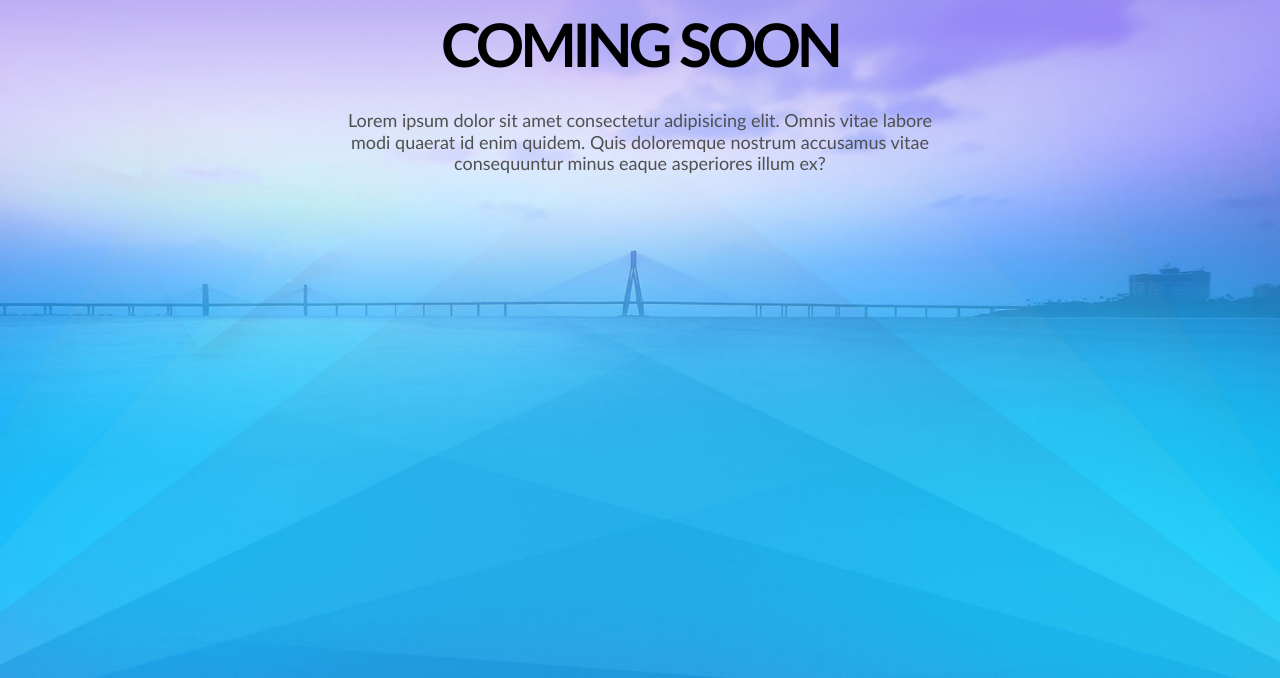
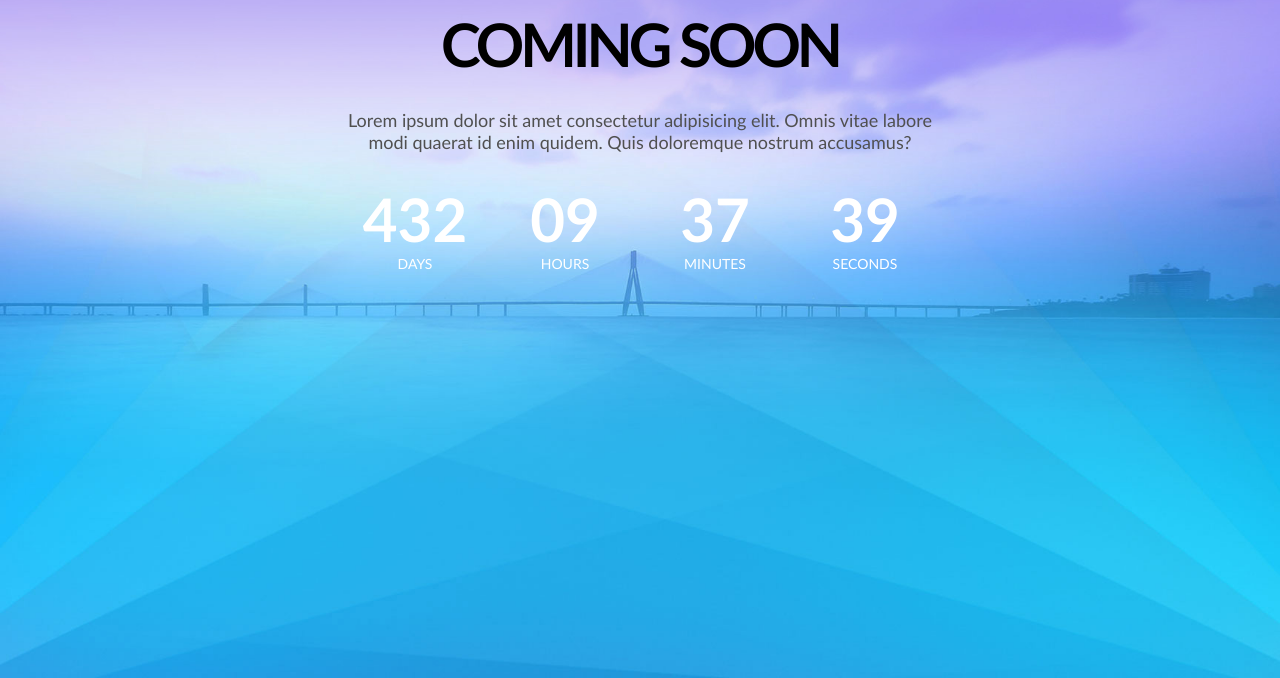
Before and after one commit to SauliusPipiras/5-coming-soon, a website: page index.html in a window 1280 px wide. Shown: the part 122-800 px from the top of the page. Drawn offline with Linux system fonts and the light colour scheme.

Commit message:
Clock #4

```diff
--- /dev/null
+++ b/css/components/clock.css
@@ -0,0 +1,27 @@
+.clock {
+   display: flex;
+   flex-wrap: wrap;
+   gap: 30px 0;
+   text-align: center;
+   color: #fff;
+}
+
+.clock > .time {
+   width: 25%;
+}
+
+.clock > .time > .value {
+   font-size: 60px;
+   font-weight: bold;
+}
+
+.clock > .time > .label {
+   font-size: 14px;
+   text-transform: uppercase;
+}
+
+@media (max-width: 560px) {
+   .clock > .time {
+      width: 50%;
+   }
+}
--- a/css/pages/home.css
+++ b/css/pages/home.css
@@ -4,7 +4,7 @@
 /* 3rd-party */
 @import '../3rd-party/font-awesome.min.css';
 /* components */
-
+@import '../components/clock.css';
 /* CUSTOM STYLE BELOW THIS COMMENT LINE */
 
 /* hero */
--- a/index.html
+++ b/index.html
@@ -20,7 +20,25 @@
       <div class="short-row">
          <img class="logo" src="./img/logo-header.png" alt="Logo">
          <h1 class="main-title">Coming soon</h1>
-         <p class="main-description">Lorem ipsum dolor sit amet consectetur adipisicing elit. Omnis vitae labore modi quaerat id enim quidem. Quis doloremque nostrum accusamus vitae consequuntur minus eaque asperiores illum ex?</p>
+         <p class="main-description">Lorem ipsum dolor sit amet consectetur adipisicing elit. Omnis vitae labore modi quaerat id enim quidem. Quis doloremque nostrum accusamus?</p>
+         <div class="clock">
+            <div class="time">
+               <div class="value">432</div>
+               <div class="label">Days</div>
+            </div>
+            <div class="time">
+               <div class="value">09</div>
+               <div class="label">Hours</div>
+            </div>
+            <div class="time">
+               <div class="value">37</div>
+               <div class="label">Minutes</div>
+            </div>
+            <div class="time">
+               <div class="value">39</div>
+               <div class="label">Seconds</div>
+            </div>
+         </div>
       </div>
     </section>
 
```
